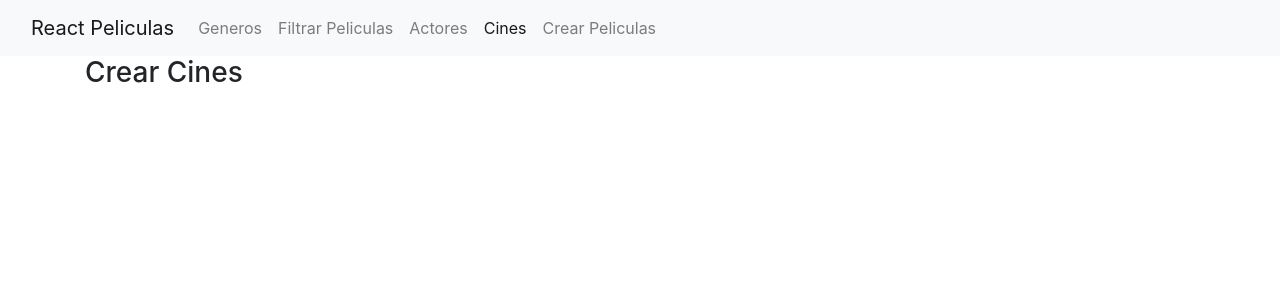
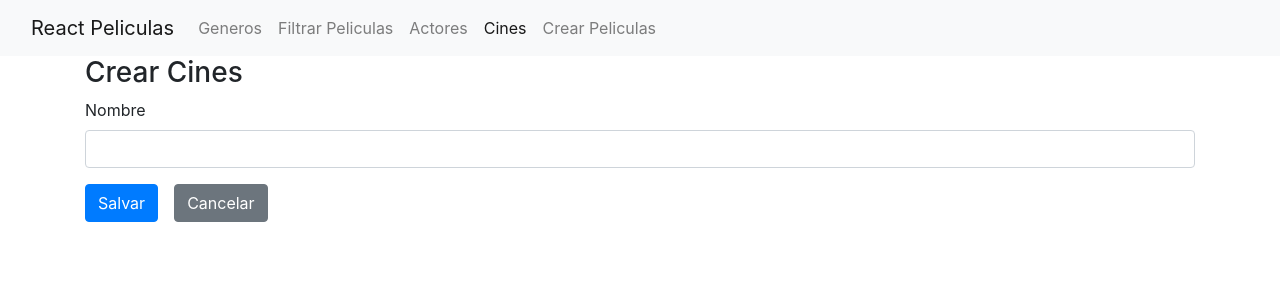
Before and after one commit to eminvrz/curso-React17-ASP.NET5, a React (Create React App) app: page /cines/crear in a window 1280 px wide. Shown: the top 300 px of the page. Built offline with nearby package versions, Linux system fonts and the light colour scheme.

Commit message:
Formulario de Cines

```diff
--- /dev/null
+++ b/src/Cines/FormularioCines.tsx
@@ -0,0 +1,32 @@
+import { cineCreacionDTO } from './cines.model'
+import { Form, Formik, FormikHelpers } from 'formik'
+import * as Yup from 'yup'
+import FormGroupText from '../utils/FormGroupText'
+import Button from '../utils/Button'
+import { Link } from 'react-router-dom'
+
+
+function FormularioCines(props: formularioCinesProps) {
+    return (
+        <Formik initialValues={props.modelo} onSubmit={props.onSubmit} validationSchema={Yup.object({
+            nombre: Yup.string().required('Este campo es requerido').primeraLetraMayuscula()
+        })}>
+
+            {(formikProps) => (
+                <Form>
+                    <FormGroupText label='Nombre' campo='nombre'/>
+                    <Button disabled={formikProps.isSubmitting} type="submit">Salvar</Button>
+                    <Link className="btn btn-secondary" to="/cines">Cancelar</Link>
+                </Form>
+            )}
+        </Formik>
+     );
+}
+
+
+
+interface formularioCinesProps{
+    modelo: cineCreacionDTO
+    onSubmit(valores: cineCreacionDTO, acciones: FormikHelpers<cineCreacionDTO>): void;
+}
+export default FormularioCines;
--- /dev/null
+++ b/src/Cines/cines.model.d.ts
@@ -0,0 +1,3 @@
+export interface cineCreacionDTO{
+    nombre: string;
+}
--- a/src/Cines/crearCines.tsx
+++ b/src/Cines/crearCines.tsx
@@ -1,8 +1,10 @@
+import FormularioCines from "./FormularioCines"
 
 function crearCines() {
     return (
         <>
             <h3>Crear Cines</h3>
+            <FormularioCines modelo={{nombre: ''}} onSubmit={valores => console.log(valores)}/>
         </>
 
      );
--- a/src/Cines/editarCines.tsx
+++ b/src/Cines/editarCines.tsx
@@ -1,8 +1,10 @@
+import FormularioCines from "./FormularioCines"
 
 function editarCines() {
     return (
         <>
             <h3>Editar Cines</h3>
+            <FormularioCines modelo={{nombre: 'Sambil'}} onSubmit={valores => console.log(valores)}/>
         </>
 
      );
```
